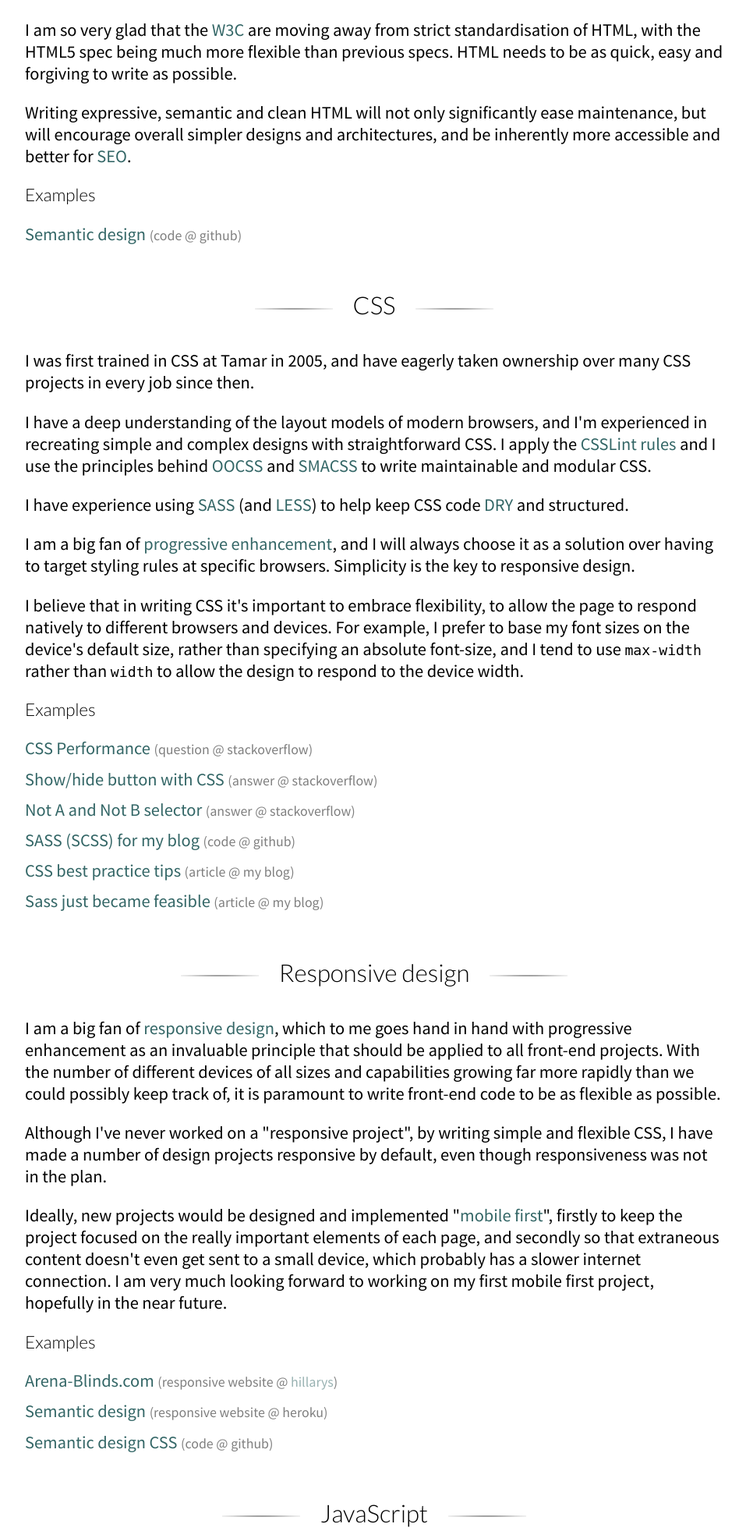
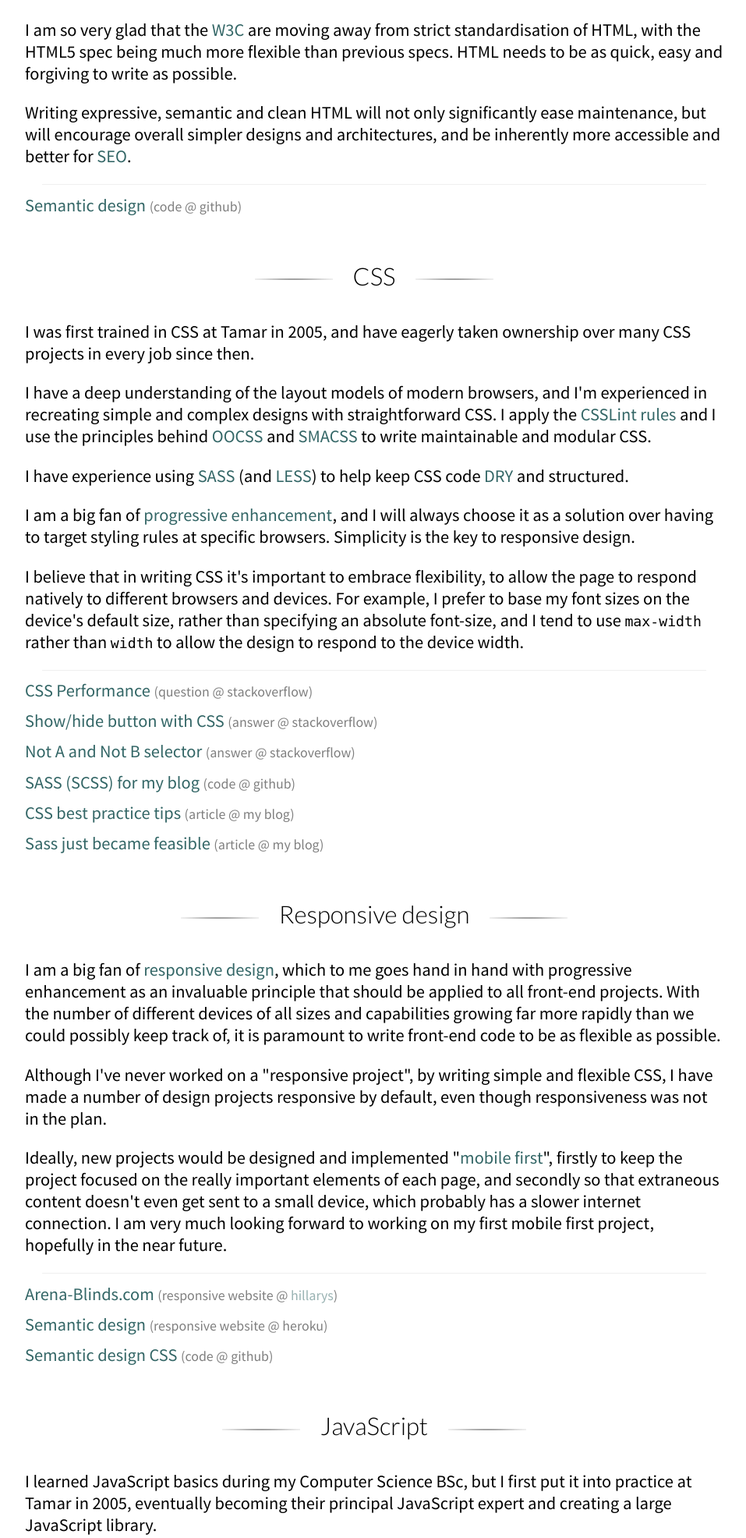
Before and after one commit to nottrobin/cv.robinwinslow.uk, a Django app: template cv/templates/cv/client-side.html in a window 1280 px wide. Shown: the part 825-2797 px from the top of the page at 78% size, without its empty margins (160-1117 px from the left). Run offline with Django 3.2, Linux system fonts and the light colour scheme; the template is opened without the code that fills it, so the values that code supplies are empty; some libraries are stand-ins or nearby versions.

Commit message:
Improve examples-navigation items

```diff
--- a/cv/static/cv/css/global.css
+++ b/cv/static/cv/css/global.css
@@ -159,14 +159,14 @@ main h1:before {
     box-shadow: inset -80px 0 50px -50px white, inset 80px 0 50px -50px white;
 }
 
+main nav, main p, main ul, main ol {
+    text-align: left;
+}
+
 main h2 {
     font-weight: normal;
-    font-size: 1em;
+    font-size: 1.2em;
     margin-top: 0;
-}
-
-main nav, main p, main ul, main ol {
-    text-align: left;
 }
 
 main nav small {
@@ -186,11 +186,22 @@ main>p, main>ul, main>ol, main>.side-heading, main>nav {
     padding-left: 1em;
     padding-right: 1em;
 }
+main h2.side-heading {
+    max-width:33.5em;
+}
 
 .side-heading {
     text-align: left;
     font-family: 'lato';
-    margin: 1em 0;
+    margin: 0.5em 0;
+}
+.side-heading:before {
+    content: '';
+    display: block;
+    height: 0;
+    width: auto;
+    margin-bottom: 1em;
+    border-top: 1px solid rgba(0,0,0,0.2);
 }
 
 section {
@@ -278,6 +289,16 @@ footer {
     padding: 1em;
 }
 
+.examples-navigation:before {
+    content: '';
+    display: block;
+    height: 0;
+    width: 95%;
+    margin: 0 auto 0.5em auto;
+    margin-bottom: 0.5em;
+    border-top: 1px solid rgba(100,100,100,0.1);
+}
+
 /* Fork me on Github */
 @media (min-width: 60em) {
     .github-project {
--- a/cv/templates/cv/client-side.html
+++ b/cv/templates/cv/client-side.html
@@ -30,9 +30,7 @@ I am so very glad that the [W3C](http://www.w3.org/) are moving away from strict
 
 Writing expressive, semantic and clean HTML will not only significantly ease maintenance, but will encourage overall simpler designs and architectures, and be inherently more accessible and better for [SEO](http://en.wikipedia.org/wiki/Search_engine_optimization).
 
-<h2 class="side-heading">Examples</h2>
-
-<nav>
+<nav class="examples-navigation">
     <ul>
         <li><a href="https://github.com/nottrobin/semantic-design/blob/master/index.html">Semantic design</a> <small>(code @ Github)</small></li>
     </ul>
@@ -51,9 +49,7 @@ I am a big fan of [progressive enhancement](http://en.wikipedia.org/wiki/Progres
 
 I believe that in writing CSS it's important to embrace flexibility, to allow the page to respond natively to different browsers and devices. For example, I prefer to base my font sizes on the device's default size, rather than specifying an absolute font-size, and I tend to use `max-width` rather than `width` to allow the design to respond to the device width.
 
-<h2 class="side-heading">Examples</h2>
-
-<nav>
+<nav class="examples-navigation">
     <ul>
         <li><a href="http://stackoverflow.com/questions/12279544/which-css-selectors-or-rules-can-significantly-effect-front-end-layout-renderi">CSS Performance</a> <small>(question @ StackOverflow)</small></li>
         <li><a href="http://stackoverflow.com/questions/7141874/detecting-whether-theres-overflow-or-not-without-javascript/7142067#7142067">Show/hide button with CSS</a> <small>(answer @ StackOverflow)</small></li>
@@ -73,9 +69,7 @@ Although I've never worked on a "responsive project", by writing simple and flex
 
 Ideally, new projects would be designed and implemented "[mobile first](http://designshack.net/articles/css/mobilefirst/)", firstly to keep the project focused on the really important elements of each page, and secondly so that extraneous content doesn't even get sent to a small device, which probably has a slower internet connection. I am very much looking forward to working on my first mobile first project, hopefully in the near future.
 
-<h2 class="side-heading">Examples</h2>
-
-<nav>
+<nav class="examples-navigation">
     <ul>
         <li>
             <a href="http://www.arena-blinds.com/">Arena-Blinds.com</a>
@@ -106,9 +100,7 @@ I have used JavaScript extensively in every job since then, and have created mod
 
 Having said all that, I also believe that JavaScript should only be used where appropriate. In a traditional website, JavaScript should only be the sugar on top. As much of the functionality as possible should be provided through traditional HTML, CSS and native browser functionality. Where functionality is supported natively by the browser (e.g. [HTML5 input fields](http://www.hongkiat.com/blog/html5-form-input-type/), [form validation](http://diveintohtml5.info/forms.html#validation), `<video>`) this should be used in preference to custom JavaScript. This will lead to a more stable, maintainable and accessible website.
 
-<h2 class="side-heading">Examples</h2>
-
-<nav>
+<nav class="examples-navigation">
     <ul>
         <li><a href="http://stackoverflow.com/questions/7058148/is-it-correct-that-json-stringify2-2-may-return-false/7058563#7058563">Opera ECMAScript bug</a> <small>(answer @ StackOverflow)</small></li>
         <li><a href="http://stackoverflow.com/questions/12260375/javascript-overwriting-functions-prototype-bad-practice/12260750#12260750">Overwriting object prototype</a> <small>(answer @ StackOverflow)</small></li>
@@ -129,9 +121,7 @@ Lately I'm particularly interested in performance benefits from aspects of respo
 
 I'm also very interested in the potential use of the [cache manifest](http://en.wikipedia.org/wiki/Cache_manifest_in_HTML5) to both dramatically improve performance and make content available while offline.
 
-<h2 class="side-heading">Examples</h2>
-
-<nav class="section-nav">
+<nav class="examples-navigation">
     <ul>
         <li><a href="http://stackoverflow.com/questions/12279544/which-css-selectors-or-rules-can-significantly-effect-front-end-layout-renderi">CSS Performance</a> <small>(question @ StackOverflow)</small></li>
         <li><a href="http://robinwinslow.co.uk/2012/03/13/website-front-end-performance-tips/">Front-end performance tips</a> <small>(article @ my blog)</small></li>
@@ -149,9 +139,7 @@ I'm very interested in user design. Even when there's no time to conduct user st
 
 I also don't believe that usability stops with the end user. Code, email, prose, and meetings should all be as usable as possible throughout projects and teams. Striving for ease of use is a mission for the whole of life, and is tied up, in my mind, with a quest for simplicity.
 
-<h2 class="side-heading">Examples</h2>
-
-<nav>
+<nav class="examples-navigation">
     <ul>
         <li><a href="http://ux.stackexchange.com/questions/44462/where-should-i-place-a-live-chat-link-on-my-page">Where should I place a live chat link?</a> <small>(question @ StackExchange)</small></li>
         <li><a href="http://robinwinslow.co.uk/2013/02/18/optimal-font-size/">Optimal font-size, line-height, line-length</a> <small>(article @ my blog)</small></li>
--- a/cv/templates/cv/server-side.html
+++ b/cv/templates/cv/server-side.html
@@ -22,7 +22,7 @@ Languages
 
 I have experience coding in various server-side languages. Many programming principles apply to all languages. Whatever language I'm working in I always strive to write [expressive code](http://robinwinslow.co.uk/2013/11/22/expressive-coding/) and to create modular, simple &amp; maintainable code structures using [inversion of control](http://en.wikipedia.org/wiki/Inversion_of_control) and following established [design patterns](http://en.wikipedia.org/wiki/Design_patterns) wherever possible. I am also a big fan of [behaviour driven development](http://en.wikipedia.org/wiki/Behaviour_driven_development), although I've had limited opportunity to put it into practice thus far.
 
-<nav>
+<nav class="examples-navigation">
     <ul>
         <li>
             <a href="http://robinwinslow.co.uk/2013/11/22/expressive-coding/">
@@ -42,7 +42,7 @@ I've am experienced in using many PHP frameworks and CMSs including [CodeIgniter
 
 I have a thorough understanding of [PHP design patterns](http://www.phptherightway.com/pages/Design-Patterns.html) and I have experience in writing [behaviour-driven](http://en.wikipedia.org/wiki/Behaviour_driven_development) tests with [phpunit](https://github.com/sebastianbergmann/phpunit/) (partly thanks to [Inviqa]({% url 'education' %}#training-courses)).
 
-<nav>
+<nav class="examples-navigation">
     <ul>
         <li>
             <a href="http://stackoverflow.com/questions/12248381/php-observer-pattern-push-strategy/12248666#12248666">
```
